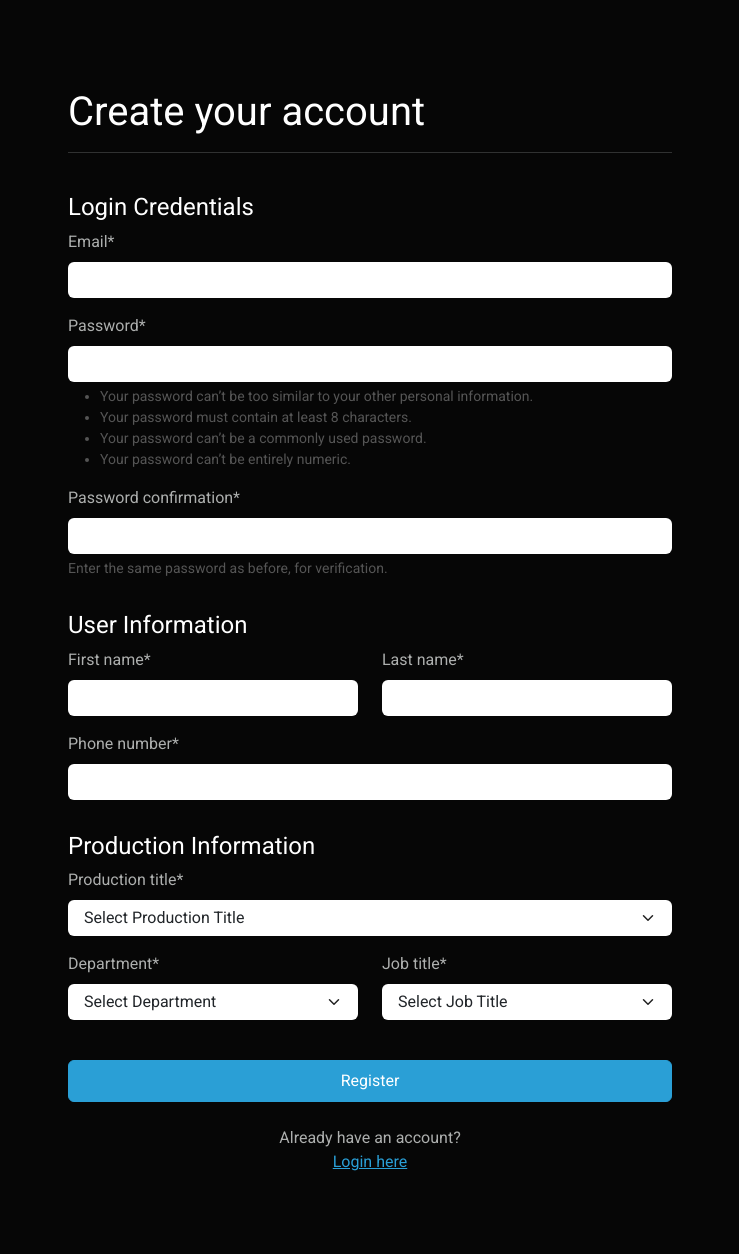
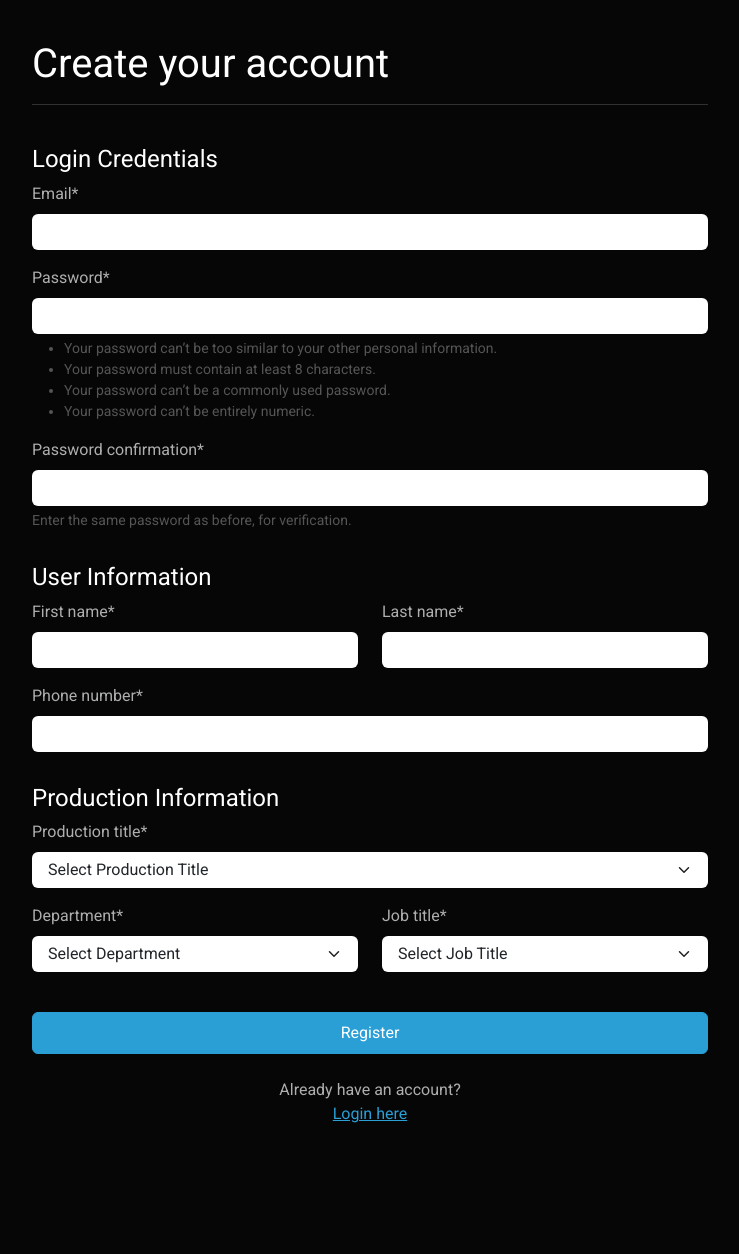
Before and after one commit to CIbarra310/on_the_day, a Django app: page /register in a window 1280 px wide. Shown: the part 58-1312 px from the top of the page, without its empty margins (270-1009 px from the left). After the commit the page ends 1181 px from the top, so only its background shows below. Run offline with Django 5.2, Linux system fonts and the light colour scheme; data comes from the database, SQL or seed files in the repository; both versions use the stored data as it was after the commit; some libraries are stand-ins or nearby versions.

Commit message:
Login/Register
Padding removal for login and register pages

```diff
--- a/app/templates/app/login.html
+++ b/app/templates/app/login.html
@@ -4,7 +4,7 @@
 
 {% block content %}
     <main>
-        <div class="container shadow-md p-5 form-layout">
+        <div class="container shadow-md form-layout">
             <h3>Log into your account</h3>
 
             <form method="POST" autocomplete="off" action="">
--- a/app/templates/app/register.html
+++ b/app/templates/app/register.html
@@ -4,7 +4,7 @@
 
 {% block content %}
     <main>
-        <div class="container shadow-md p-5 form-layout">
+        <div class="container shadow-md form-layout">
             <h3>Create your account</h3>
             <hr>
             <form method="POST" autocomplete="off" action="">
```
Also changed, not shown: db.sqlite3.
